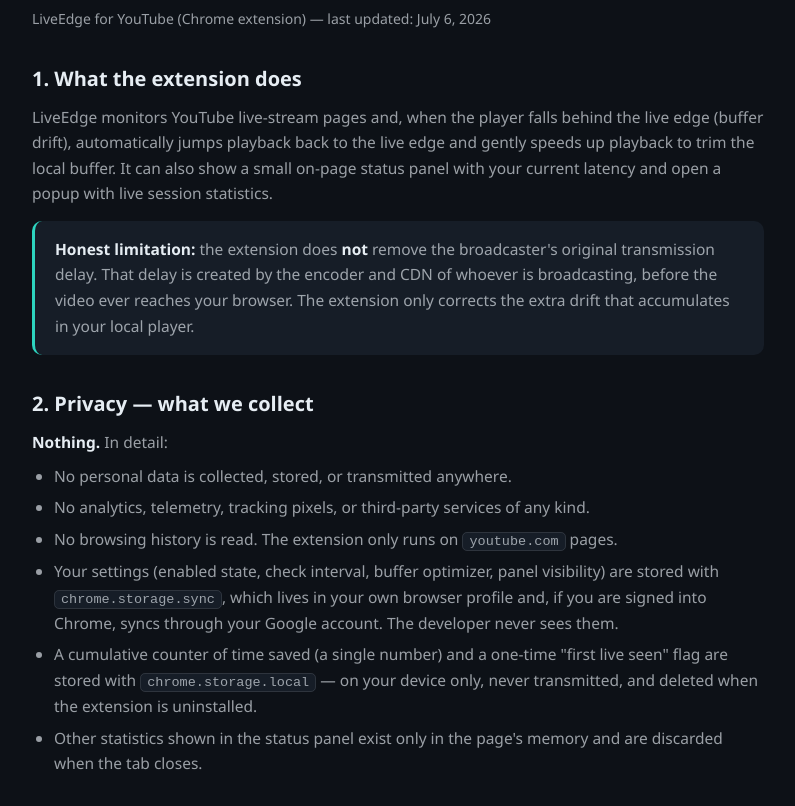
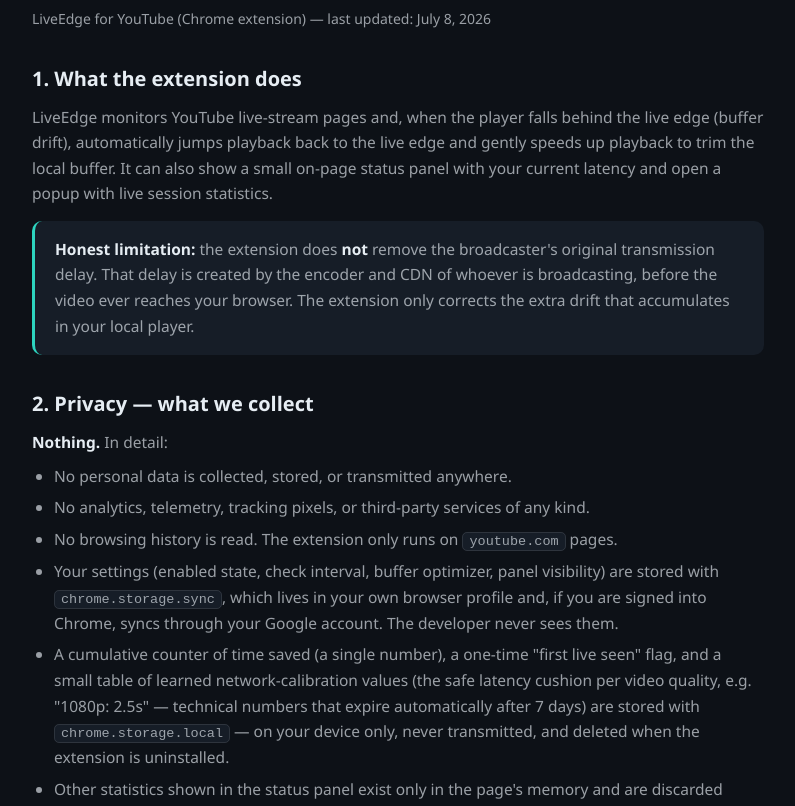
Before and after one commit to weldsoliveira/weldsoliveira.github.io, a plain HTML site: page privacy.html in a window 1280 px wide. Shown: the part 143-949 px from the top of the page, without its empty margins (242-1037 px from the left). Drawn offline with Linux system fonts and the light colour scheme.

Commit message:
Privacy: disclose learned network-calibration values stored locally (v1.9.1)

```diff
--- a/privacy.html
+++ b/privacy.html
@@ -38,7 +38,7 @@
     </header>
 
     <h1>Privacy Policy &amp; Terms of Use</h1>
-    <p class="updated">LiveEdge for YouTube (Chrome extension) — last updated: July 6, 2026</p>
+    <p class="updated">LiveEdge for YouTube (Chrome extension) — last updated: July 8, 2026</p>
 
     <h2>1. What the extension does</h2>
     <p>
@@ -68,9 +68,11 @@
         are signed into Chrome, syncs through your Google account. The developer never sees them.
       </li>
       <li>
-        A cumulative counter of time saved (a single number) and a one-time "first live seen"
-        flag are stored with <code>chrome.storage.local</code> — on your device only, never
-        transmitted, and deleted when the extension is uninstalled.
+        A cumulative counter of time saved (a single number), a one-time "first live seen"
+        flag, and a small table of learned network-calibration values (the safe latency
+        cushion per video quality, e.g. "1080p: 2.5s" — technical numbers that expire
+        automatically after 7 days) are stored with <code>chrome.storage.local</code> — on
+        your device only, never transmitted, and deleted when the extension is uninstalled.
       </li>
       <li>Other statistics shown in the status panel exist only in the page's memory and are discarded when the tab closes.</li>
     </ul>
```
